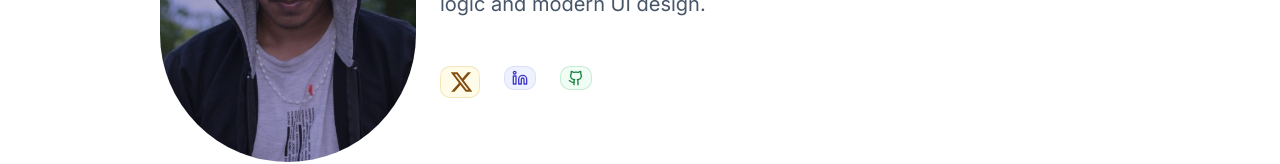
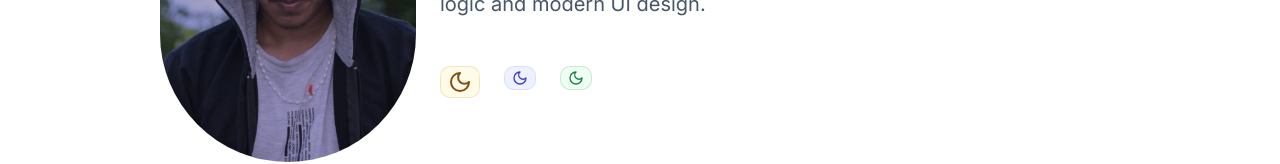
Before and after one commit to theakashshukla/theakashshukla.github.io, a Next.js app: page / in a window 1280 px wide. Shown: the part 446-610 px from the top of the page. Built offline with nearby package versions, Linux system fonts and the light colour scheme.

Commit message:
chore: Update Icons component with lucide-react icons

```diff
--- a/components/Icons.tsx
+++ b/components/Icons.tsx
@@ -11,58 +11,5 @@ export type Icon = LucideIcon;
 export const Icons = {
   sun: SunMedium,
   moon: Moon,
-  twitter: Twitter,
 
-  twitx: ({ ...props }: LucideProps) => (
-    <svg
-      aria-hidden="true"
-      focusable="false"
-      data-prefix="fab"
-      height="1.5rem"
-      data-icon="twitx"
-      role="img"
-      xmlns="http://www.w3.org/2000/svg"
-      viewBox="0 0 448 512"
-      {...props}
-    >
-      <path
-        fill="currentColor"
-        d="M389.2 48h70.6L305.6 224.2 487 464H345L233.7 318.6 106.5 464H35.8L200.7 275.5 26.8 48H172.4L272.9 180.9 389.2 48zM364.4 421.8h39.1L151.1 88h-42L364.4 421.8z"
-      />
-    </svg>
-  ),
-
-  linkedin: (props: LucideProps) => (
-    <svg
-      xmlns="http://www.w3.org/2000/svg"
-      height="1.5rem"
-      viewBox="0 0 24 24"
-      {...props}
-      fill="none"
-      stroke="currentColor"
-      stroke-width="2"
-      stroke-linecap="round"
-      stroke-linejoin="round"
-    >
-      <path d="M16 8a6 6 0 0 1 6 6v7h-4v-7a2 2 0 0 0-2-2 2 2 0 0 0-2 2v7h-4v-7a6 6 0 0 1 6-6z" />
-      <rect width="4" height="12" x="2" y="9" />
-      <circle cx="4" cy="4" r="2" />
-    </svg>
-  ),
-  github: (props: LucideProps) => (
-    <svg
-      xmlns="http://www.w3.org/2000/svg"
-      height="1.5rem"
-      viewBox="0 0 24 24"
-      {...props}
-      fill="none"
-      stroke="currentColor"
-      stroke-width="2"
-      stroke-linecap="round"
-      stroke-linejoin="round"
-    >
-      <path d="M15 22v-4a4.8 4.8 0 0 0-1-3.5c3 0 6-2 6-5.5.08-1.25-.27-2.48-1-3.5.28-1.15.28-2.35 0-3.5 0 0-1 0-3 1.5-2.64-.5-5.36-.5-8 0C6 2 5 2 5 2c-.3 1.15-.3 2.35 0 3.5A5.403 5.403 0 0 0 4 9c0 3.5 3 5.5 6 5.5-.39.49-.68 1.05-.85 1.65-.17.6-.22 1.23-.15 1.85v4" />
-      <path d="M9 18c-4.51 2-5-2-7-2" />
-    </svg>
-  ),
 };
--- a/components/page/Header.tsx
+++ b/components/page/Header.tsx
@@ -51,19 +51,19 @@ export default function Header() {
                 <a href="#_" className="duration-200 hover:text-gray-400">
                   {/* Twitter */}
                   <span className="inline-flex items-center rounded-md bg-yellow-50 px-2 py-1 text-xs font-medium text-yellow-800 ring-1 ring-inset size ring-yellow-600/20">
-                    <Icons.twitx className="size-6" />
+                    <Icons.moon className="size-6" />
                   </span>
                 </a>
                 <a href="#_" className="duration-200 hover:text-gray-400">
                   {/* Linkedin */}
                   <span className="inline-flex items-center rounded-md bg-indigo-50 px-2 py-1 text-xs font-medium text-indigo-700 ring-1 ring-inset ring-indigo-700/10">
-                    <Icons.linkedin className="size-4" />
+                    <Icons.moon className="size-4" />
                   </span>
                 </a>
                 <a href="#_" className="duration-200 hover:text-gray-400">
                   {/* GitHub */}
                   <span className="inline-flex items-center rounded-md bg-green-50 px-2 py-1 text-xs font-medium text-green-700 ring-1 ring-inset ring-green-600/20">
-                    <Icons.github className="size-4" />
+                    <Icons.moon className="size-4" />
                   </span>
                 </a>
               </div>
```
